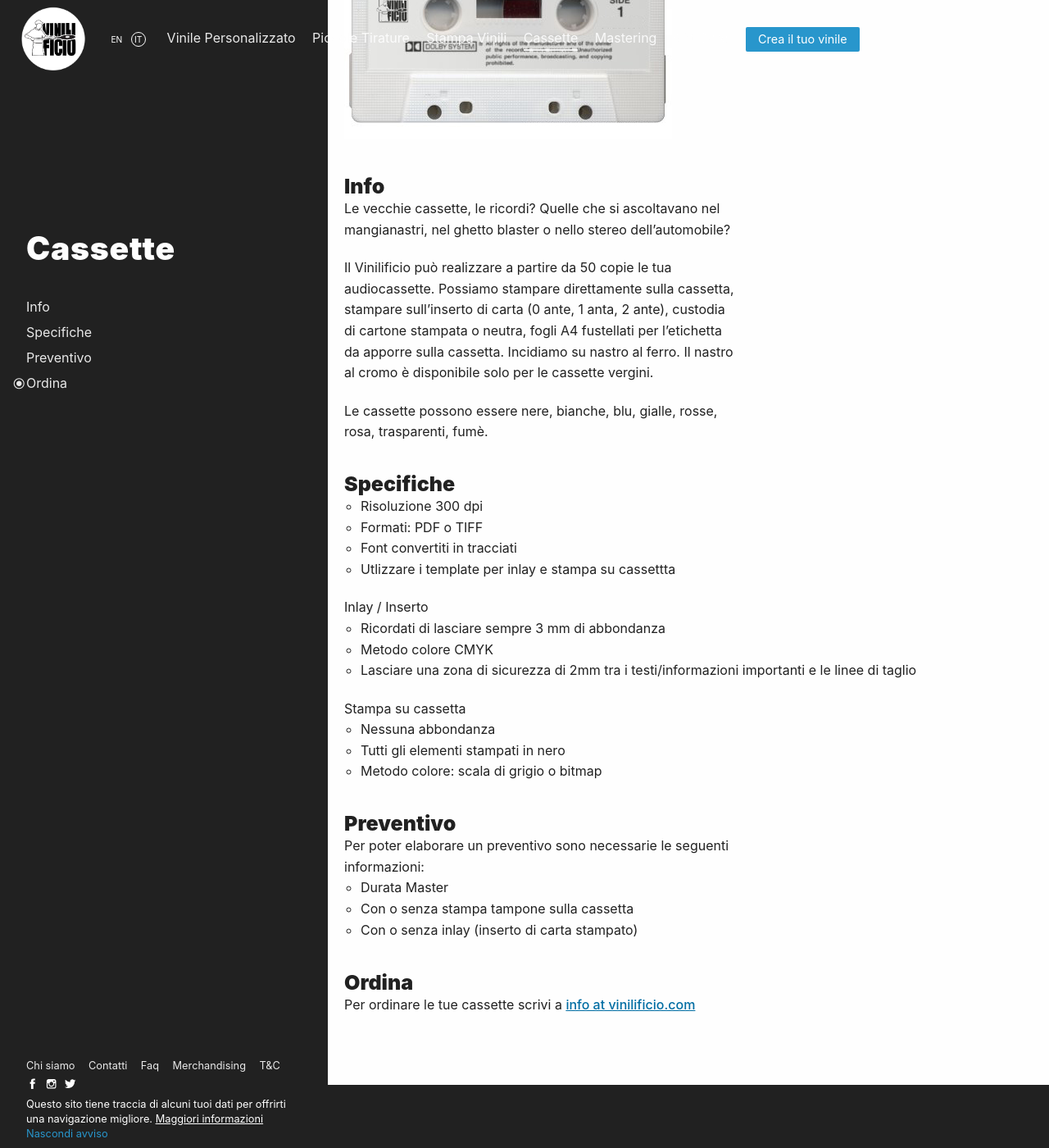
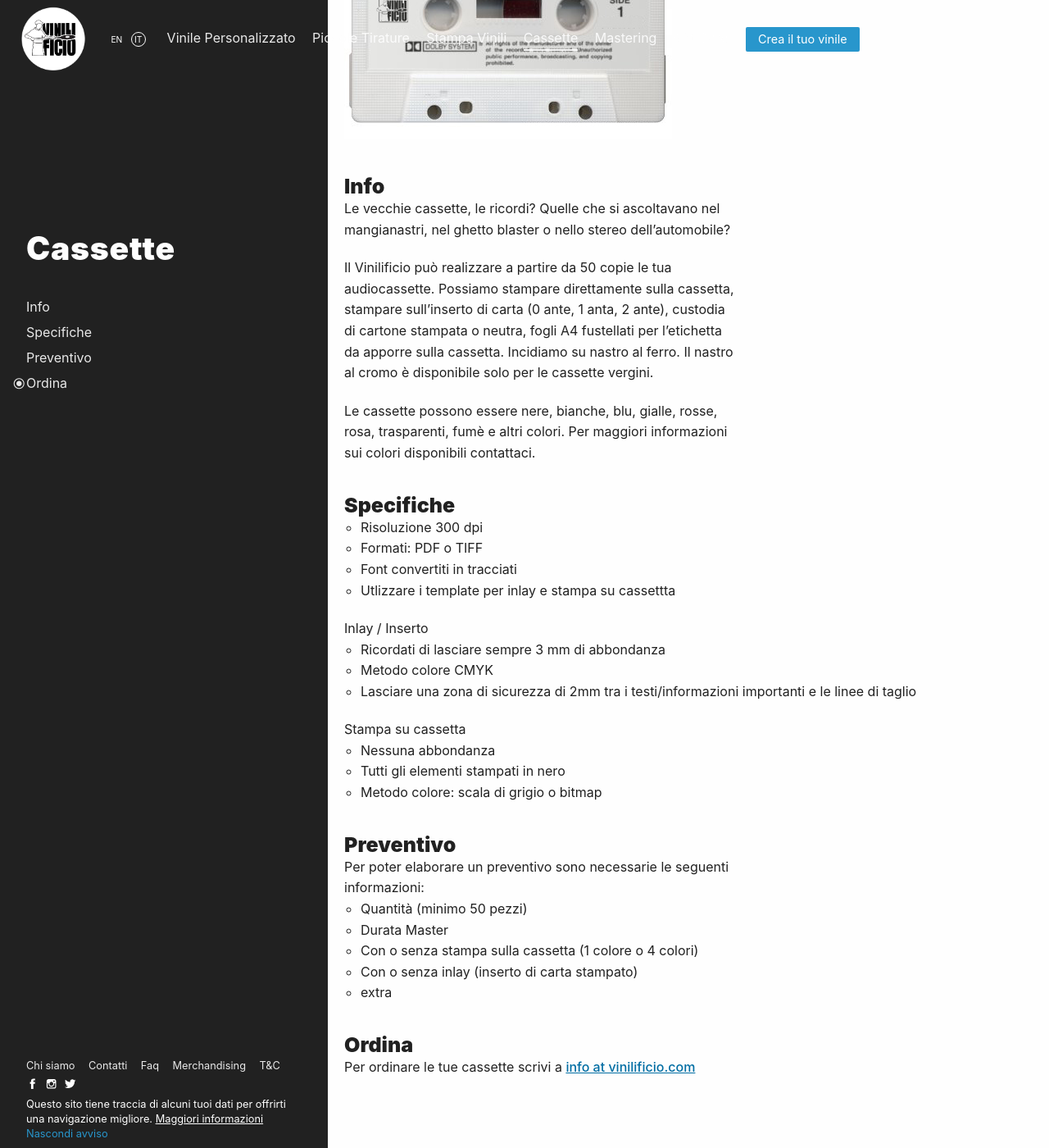
Before and after one commit to Vinilificio/vinilificio.com, a Jekyll site: the page built from _pages/cassette.md, in a window 1280 px wide and 1400 px high, scrolled down 363 px. Shown: the whole window at 82% size. Built offline with Jekyll 4.4.1, drawn with Linux system fonts in a browser that asks for light colours; nearby versions of some CDN libraries; comment, search, counter and statistics services are not loaded.

Commit message:
Update cassette.md

```diff
--- a/_pages/cassette.md
+++ b/_pages/cassette.md
@@ -24,7 +24,7 @@ Le vecchie cassette, le ricordi? Quelle che si ascoltavano nel mangianastri, nel
 
 Il Vinilificio può realizzare a partire da 50 copie le tua audiocassette. Possiamo stampare direttamente sulla cassetta, stampare sull’inserto di carta (0 ante, 1 anta, 2 ante), custodia di cartone stampata o neutra, fogli A4 fustellati per l'etichetta da apporre sulla cassetta. Incidiamo su nastro al ferro. Il nastro al cromo è disponibile solo per le cassette vergini.
 
-Le cassette possono essere nere, bianche, blu, gialle, rosse, rosa, trasparenti, fumè.
+Le cassette possono essere nere, bianche, blu, gialle, rosse, rosa, trasparenti, fumè e altri colori. Per maggiori informazioni sui colori disponibili contattaci.
 
 ### Specifiche
 
@@ -49,9 +49,11 @@ Stampa su cassetta
 
 Per poter elaborare un preventivo sono necessarie le seguenti informazioni:
 
+* Quantità (minimo 50 pezzi)
 * Durata Master
-* Con o senza stampa tampone sulla cassetta
+* Con o senza stampa sulla cassetta (1 colore o 4 colori)
 * Con o senza inlay (inserto di carta stampato)
+* extra
 
 ### Ordina
 
```
